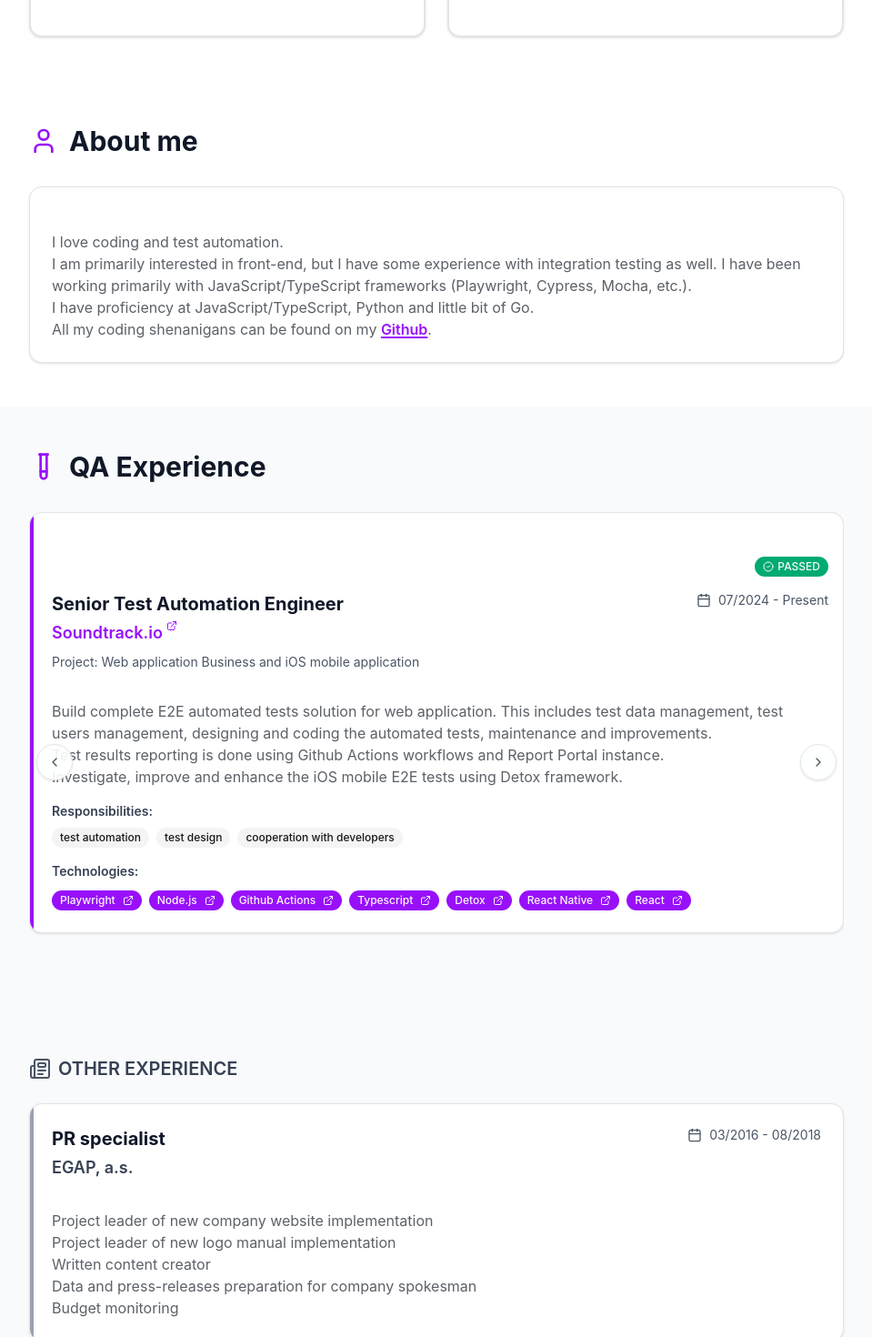
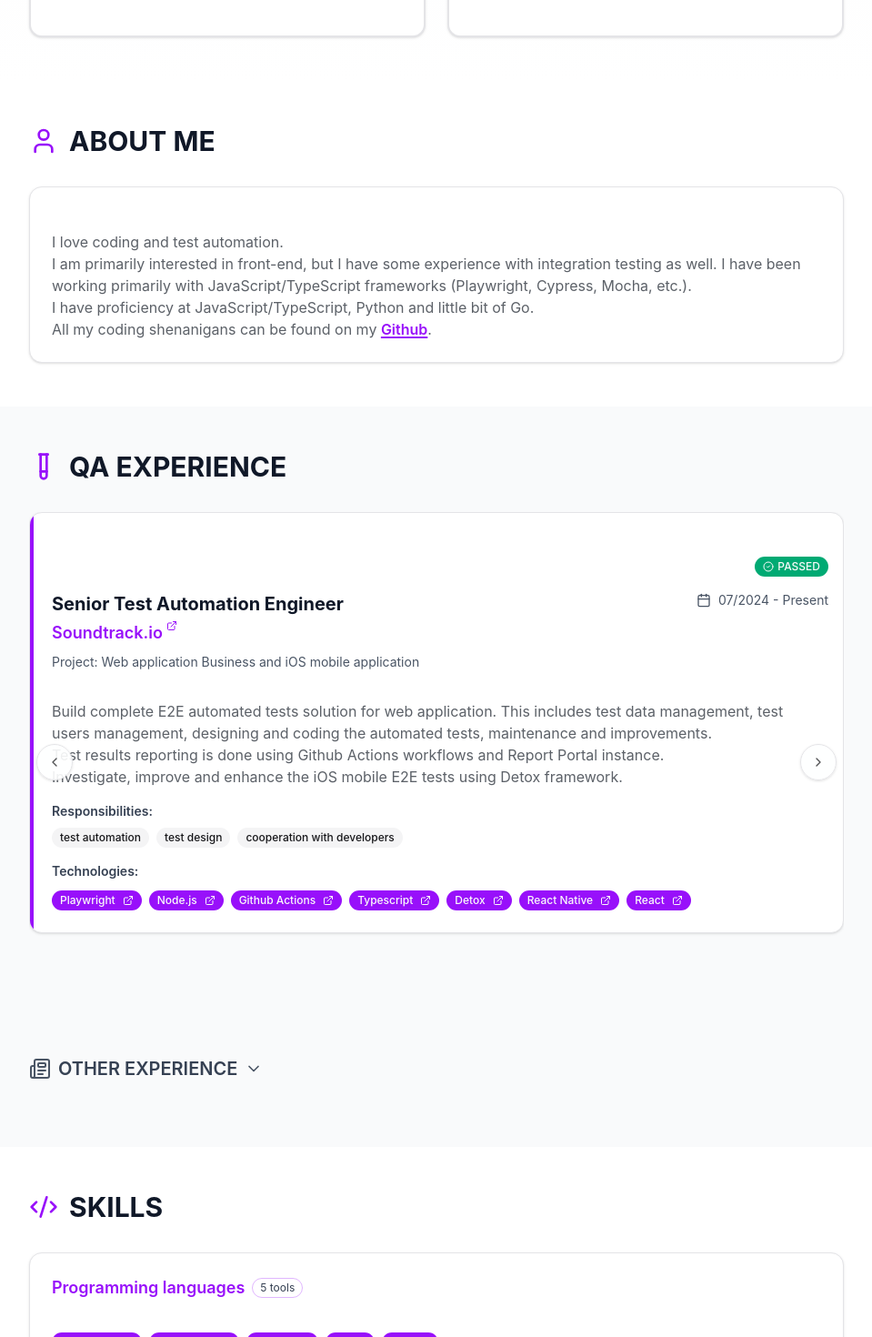
Before and after one commit to radekBednarik/personal_cv_page, a React (Vite) app: page / in a window 1280 px wide. Shown: the part 860-2330 px from the top of the page at 91% size, without its empty margins (160-1119 px from the left). Built offline with nearby package versions, Linux system fonts and the light colour scheme.

Commit message:
feat: make other exp section collapsibl

```diff
--- a/src/components/EducationCertsSection.tsx
+++ b/src/components/EducationCertsSection.tsx
@@ -30,7 +30,7 @@ export function EducationCertsSection({
 				{/* Education Section */}
 				<div className="flex items-center gap-3 mb-8">
 					<GraduationCap className="h-8 w-8 text-purple-600 dark:text-purple-400" />
-					<h2 className="text-3xl font-bold text-gray-900 dark:text-gray-100">
+					<h2 className="text-3xl font-bold text-gray-900 dark:text-gray-100 uppercase">
 						{education.name}
 					</h2>
 				</div>
@@ -72,7 +72,7 @@ export function EducationCertsSection({
 						{/* biome-ignore lint/correctness/useUniqueElementIds: Navigation anchor */}
 						<div id="certifications" className="flex items-center gap-3 mb-8">
 							<Award className="h-8 w-8 text-purple-600 dark:text-purple-400" />
-							<h2 className="text-3xl font-bold text-gray-900 dark:text-gray-100">
+							<h2 className="text-3xl font-bold text-gray-900 dark:text-gray-100 uppercase">
 								{certifications.name}
 							</h2>
 						</div>
@@ -123,7 +123,7 @@ export function EducationCertsSection({
 						{/* biome-ignore lint/correctness/useUniqueElementIds: Navigation anchor */}
 						<div id="languages" className="flex items-center gap-3 mb-8">
 							<Languages className="h-8 w-8 text-purple-600 dark:text-purple-400" />
-							<h2 className="text-3xl font-bold text-gray-900 dark:text-gray-100">
+							<h2 className="text-3xl font-bold text-gray-900 dark:text-gray-100 uppercase">
 								{languages.name}
 							</h2>
 						</div>
--- a/src/components/ExperienceSection.tsx
+++ b/src/components/ExperienceSection.tsx
@@ -1,10 +1,12 @@
 import {
 	Calendar,
 	CheckCircle2,
+	ChevronDown,
 	ExternalLink,
 	Newspaper,
 	TestTube,
 } from "lucide-react";
+import { useState } from "react";
 import { ToolBadge } from "@/components/ToolBadge";
 import { Badge } from "@/components/ui/badge";
 import { Card, CardContent, CardHeader, CardTitle } from "@/components/ui/card";
@@ -65,12 +67,19 @@ export function ExperienceSection({
 		return `${startDate} - ${endDate}`;
 	};
 
+	const [isOtherExperienceExpanded, setIsOtherExperienceExpanded] =
+		useState(false);
+
+	const toggleOtherExperience = () => {
+		setIsOtherExperienceExpanded((prev) => !prev);
+	};
+
 	return (
 		<section className="py-12 px-4 bg-gray-50 dark:bg-gray-900">
 			<div className="container mx-auto max-w-4xl">
 				<div className="flex items-center gap-3 mb-8">
 					<TestTube className="h-8 w-8 text-purple-600 dark:text-purple-400" />
-					<h2 className="text-3xl font-bold text-gray-900 dark:text-gray-100">
+					<h2 className="text-3xl font-bold text-gray-900 dark:text-gray-100 uppercase">
 						QA Experience
 					</h2>
 				</div>
@@ -180,13 +189,29 @@ export function ExperienceSection({
 				{/* Other Experience Section */}
 				{projects && projects.items.length > 0 && (
 					<>
-						<div className="flex items-center gap-2 mt-12 mb-6">
+						<button
+							type="button"
+							onClick={toggleOtherExperience}
+							className="flex items-center gap-2 mt-12 mb-6 w-full hover:opacity-80 transition-opacity"
+							aria-expanded={isOtherExperienceExpanded}
+							aria-label={
+								isOtherExperienceExpanded
+									? "Collapse other experience"
+									: "Expand other experience"
+							}
+						>
 							<Newspaper className="h-6 w-6 text-gray-600 dark:text-gray-400" />
-							<h3 className="text-xl font-semibold text-gray-700 dark:text-gray-300">
+							<h3 className="text-xl font-semibold text-gray-700 dark:text-gray-300 uppercase">
 								{projects.name}
 							</h3>
-						</div>
+							<ChevronDown
+								className={`h-5 w-5 text-gray-600 dark:text-gray-400 transform transition-transform duration-200 ${
+									isOtherExperienceExpanded ? "rotate-180" : "rotate-0"
+								}`}
+							/>
+						</button>
 
+						{isOtherExperienceExpanded && (
 							<div className="space-y-6">
 								{projects.items
 									.filter((item) => item.visible)
@@ -223,12 +248,15 @@ export function ExperienceSection({
 												<div
 													className="prose prose-sm max-w-none text-[#5c6168] dark:text-gray-300 dark:prose-invert"
 													// biome-ignore lint/security/noDangerouslySetInnerHtml: Resume content is trusted
-												dangerouslySetInnerHTML={{ __html: item.description }}
+													dangerouslySetInnerHTML={{
+														__html: item.description,
+													}}
 												/>
 											</CardContent>
 										</Card>
 									))}
 							</div>
+						)}
 					</>
 				)}
 			</div>
--- a/src/components/ProfileSection.tsx
+++ b/src/components/ProfileSection.tsx
@@ -7,7 +7,7 @@ export function ProfileSection() {
 			<div className="container mx-auto max-w-4xl">
 				<div className="flex items-center gap-3 mb-8">
 					<User className="h-8 w-8 text-purple-600 dark:text-purple-400" />
-					<h2 className="text-3xl font-bold text-gray-900 dark:text-gray-100">
+					<h2 className="text-3xl font-bold text-gray-900 dark:text-gray-100 uppercase">
 						About me
 					</h2>
 				</div>
--- a/src/components/SkillsSection.tsx
+++ b/src/components/SkillsSection.tsx
@@ -14,7 +14,7 @@ export function SkillsSection({ skills }: SkillsSectionProps) {
 			<div className="container mx-auto max-w-4xl">
 				<div className="flex items-center gap-3 mb-8">
 					<Code2 className="h-8 w-8 text-purple-600 dark:text-purple-400" />
-					<h2 className="text-3xl font-bold text-gray-900 dark:text-gray-100">
+					<h2 className="text-3xl font-bold text-gray-900 dark:text-gray-100 uppercase">
 						{skills.name}
 					</h2>
 				</div>
--- a/src/components/TestingPhilosophySection.tsx
+++ b/src/components/TestingPhilosophySection.tsx
@@ -39,7 +39,7 @@ export function TestingPhilosophySection() {
 		<section className="py-12 px-4 bg-gradient-to-b from-gray-50 to-white dark:from-gray-900 dark:to-gray-900">
 			<div className="container mx-auto max-w-4xl">
 				<div className="text-center mb-8">
-					<h2 className="text-3xl font-bold text-gray-900 dark:text-gray-100 mb-3">
+					<h2 className="text-3xl font-bold text-gray-900 dark:text-gray-100 mb-3 uppercase">
 						Testing Philosophy
 					</h2>
 					<p className="text-gray-600 dark:text-gray-400">
```
Lines whose indentation alone changed are shown as unchanged.
